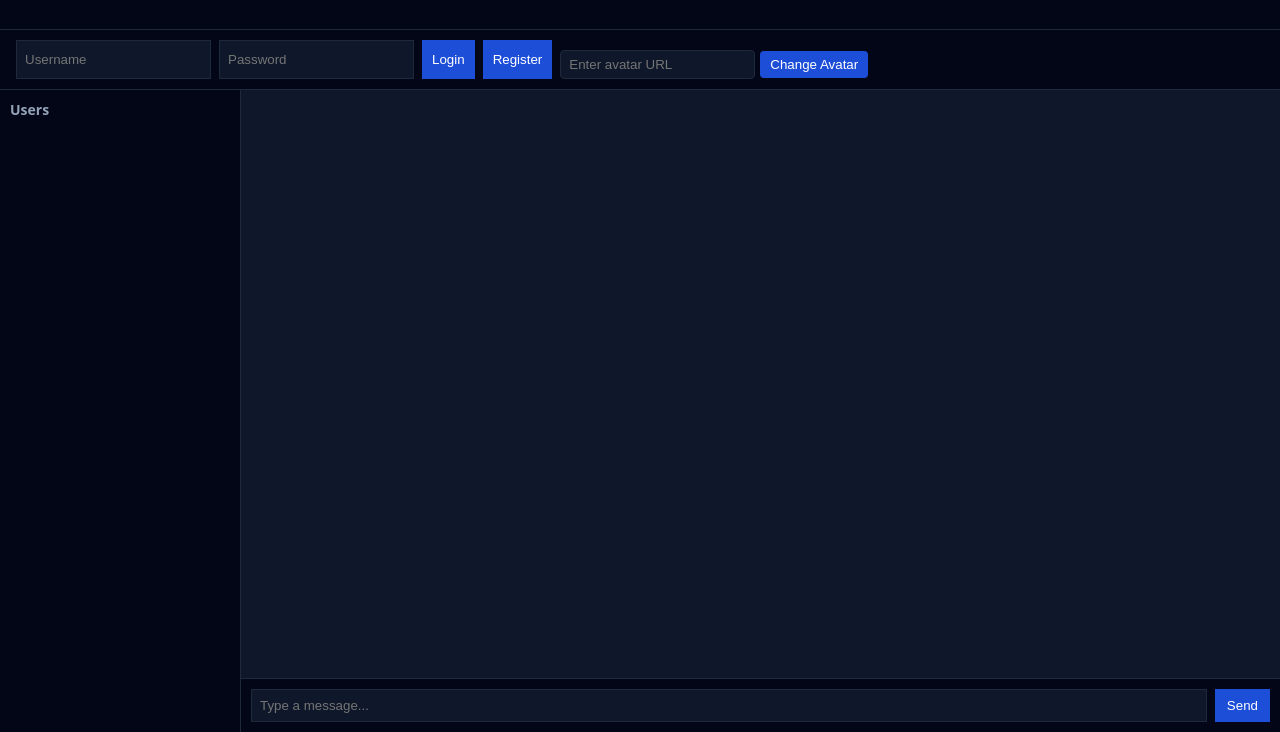
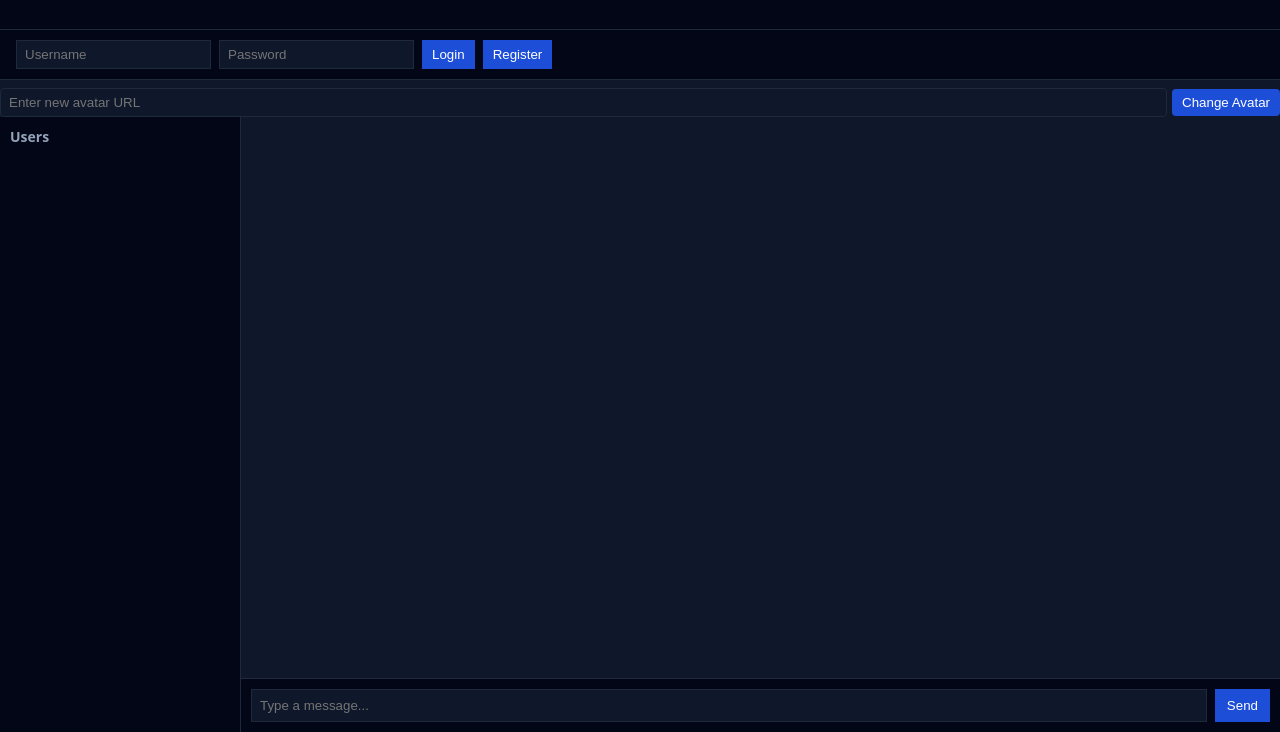
Before and after one commit to Pugtato-123/chat-app, a website: page public/index.html in a window 1280 px wide. Shown: the part 68-800 px from the top of the page. Drawn offline with nearby package versions, Linux system fonts and the light colour scheme; no server answers.

Commit message:
finalish pt2 fix

```diff
--- a/public/index.html
+++ b/public/index.html
@@ -17,12 +17,12 @@
   <input id="passwordInput" type="password" placeholder="Password">
   <button id="loginBtn">Login</button>
   <button id="registerBtn">Register</button>
+</div>
 
-  <!-- NEW: Change Avatar -->
-  <div id="avatar-change" style="margin-top:10px;">
-    <input id="avatarURLInput" placeholder="Enter avatar URL">
-    <button id="changeAvatarBtn">Change Avatar</button>
-  </div>
+<!-- Move avatar input here so it doesn't hide -->
+<div id="avatar-change">
+  <input id="avatarURLInput" placeholder="Enter new avatar URL">
+  <button id="changeAvatarBtn">Change Avatar</button>
 </div>
 
   <div class="main">
```
